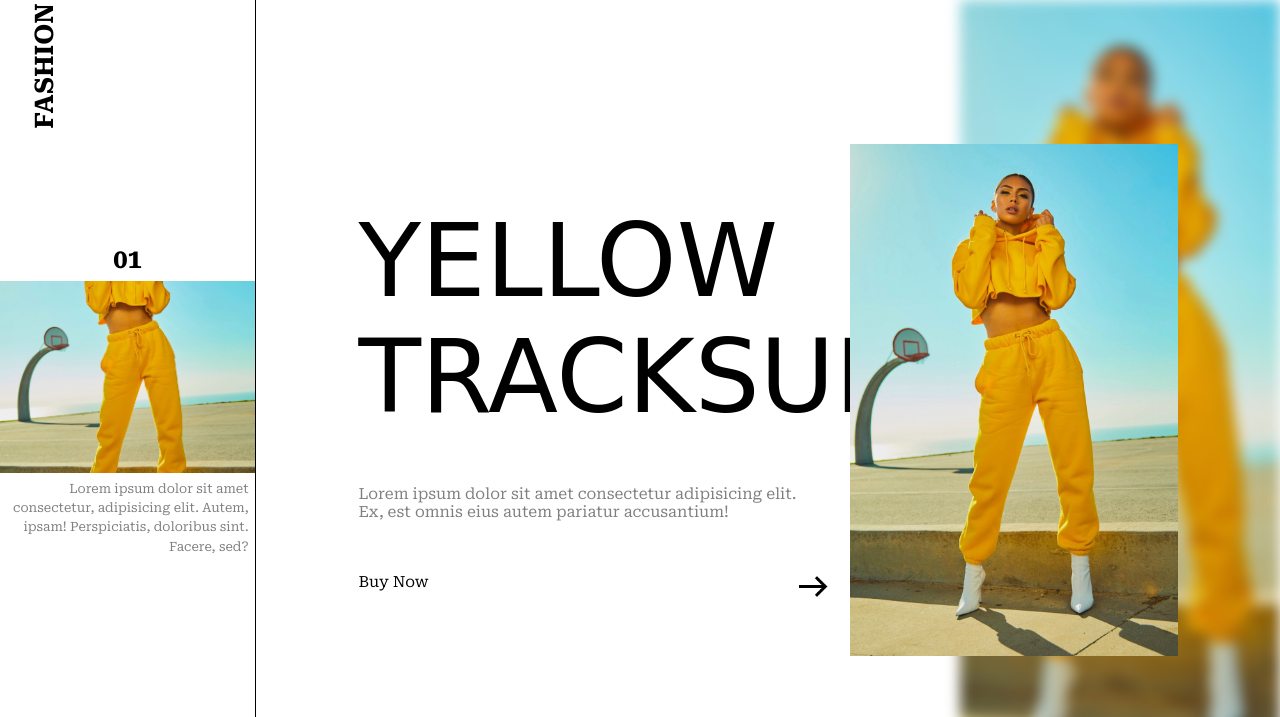
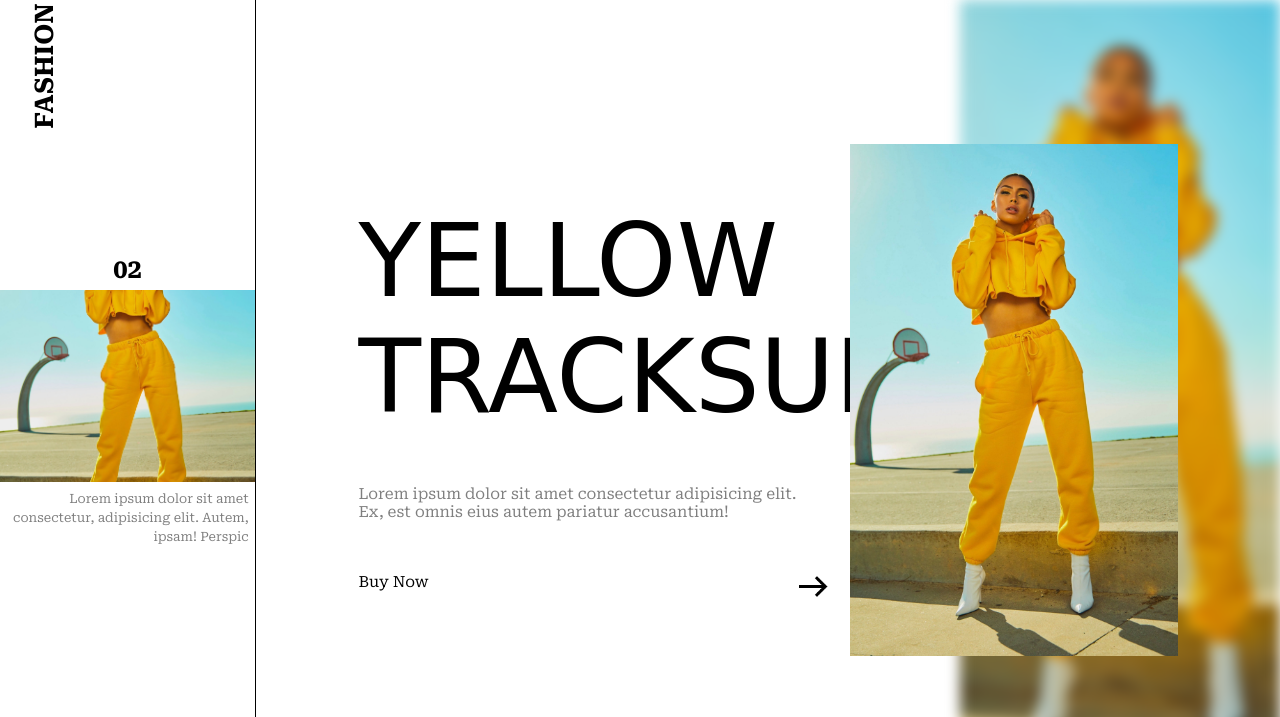
Before and after one commit to Felix-Oniichan-UwU17/eCommerce, a plain HTML site: page index.html in a window 1280 px wide. Both pictures are taken after a click on the button 813 px from the left and 586 px from the top of the page. Shown: the top 717 px of the page. Drawn offline with Linux system fonts and the light colour scheme; a web font is replaced by a local one.

Commit message:
acabamos el java script

```diff
--- a/index.html
+++ b/index.html
@@ -8,7 +8,7 @@
     <link rel="preconnect" href="https://fonts.googleapis.com">
     <link rel="preconnect" href="https://fonts.gstatic.com" crossorigin>
     <link href="https://fonts.googleapis.com/css2?family=Roboto+Serif:opsz,wght@8..144,300;8..144,400;8..144,500;8..144,700&display=swap" rel="stylesheet">
-    <link href="https://fonts.googleapis.com/css2?family=Sirin+Stencil&display=swap" rel="stylesheet">
+
     <link rel="stylesheet" href="./css/style.css">
 </head>
 <body>
--- a/js/app.js
+++ b/js/app.js
@@ -0,0 +1,46 @@
+const productData = [
+    {
+    index: '01',
+    name: 'yellow tracksuit',
+    image: 'img1.jpg',
+    des: ' Lorem ipsum dolor sit amet consectetur, adipisicing elit. Autem, ipsam! Perspiciatis, doloribus sint. Facere, sed?'
+    },
+    {
+    index: '02',
+    name: 'designer outfit',
+    image: 'img2.jpg',
+    des: ' Lorem ipsum dolor sit amet consectetur, adipisicing elit. Autem, ipsam! Perspiciatis, doloribus sint. Facere, sed?'
+    },
+    {
+    index: '03',
+    name: 'chilling mood',
+    image: 'img3.jpg',
+    des: ' Lorem ipsum dolor sit amet consectetur, adipisicing elit. Autem, ipsam! Perspiciatis, doloribus sint. Facere, sed?'
+    }
+]
+
+const nxtBtn = document.querySelector('.nxt-btn')
+let smImgContainer = document.querySelector('.sm-product-img-container')
+let smImg = document.querySelector('.sm-product-img')
+let productIndex = document.querySelector('.product-index')
+let smProductDes = document.querySelector('.sm-product-des')
+
+let productImgContainer = document.querySelector('.product-img-container')
+let productImg = document.querySelector('.product-img')
+let backdropImg = document.querySelector('.backdrop-img')
+
+let productDetail = document.querySelector('product-detail')
+let productName = document.querySelector('.product-name')
+let productDes = document.querySelector('.product-des')
+
+let currentProduct = 0
+
+nxtBtn.addEventListener('click', () => {
+    if(currentProduct >= productData.length -1){
+    currentProduct = 0
+    } else {
+    currentProduct++
+    }
+productIndex.innerHTML = productData[currentProduct].index
+smProductDes.innerHTML = productData[currentProduct].des.slice(0, 80)
+})
```
